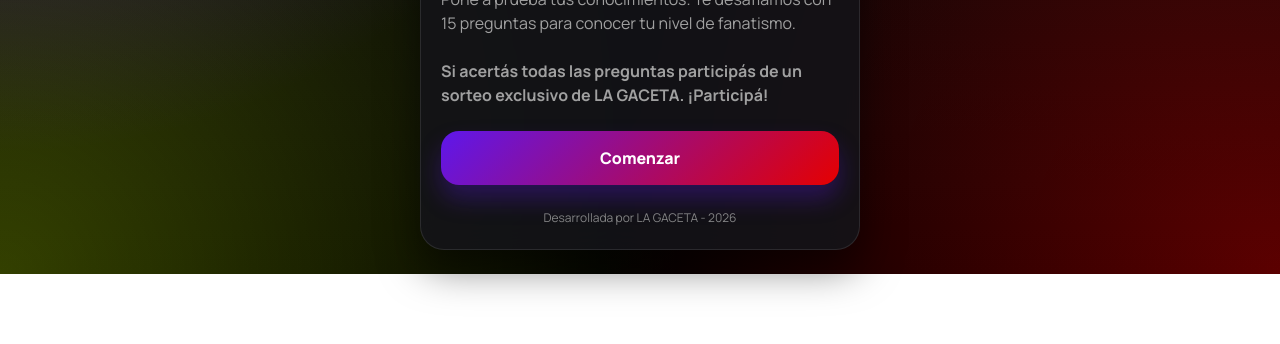
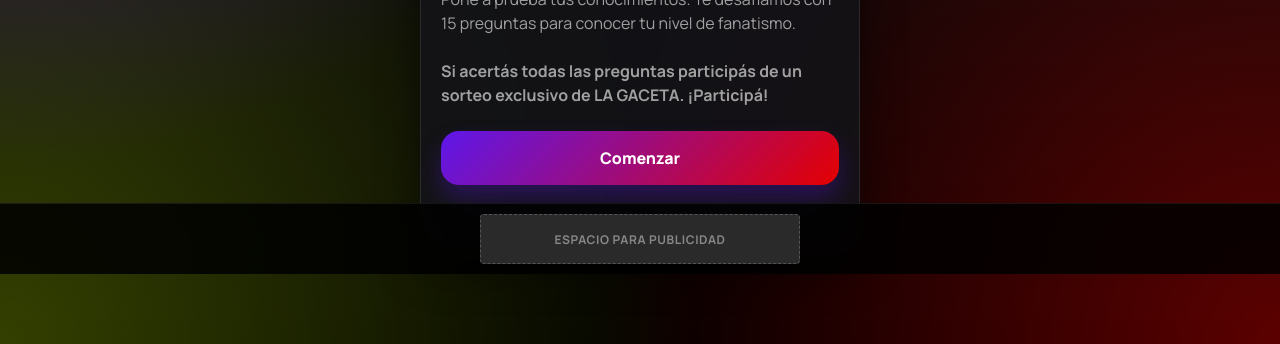
Before and after one commit to jphamada/trivia-mundial, a website: page index.html in a window 1280 px wide. Shown: the part 526-870 px from the top of the page. Before the commit the page ends 800 px from the top, so only its background shows below. Drawn offline with Linux system fonts and the light colour scheme.

Commit message:
Añadir banner simulado de publicidad (320x50)

```diff
--- a/index.html
+++ b/index.html
@@ -115,6 +115,12 @@
         </section>
     </main>
 
+    <div class="ad-banner-container" aria-hidden="true">
+        <div class="ad-banner">
+            <span>Espacio para publicidad</span>
+        </div>
+    </div>
+
     <script src="script.js"></script>
 </body>
 
--- a/styles.css
+++ b/styles.css
@@ -42,7 +42,7 @@ select {
 
 .app-shell {
     min-height: 100dvh;
-    padding: 16px;
+    padding: 16px 16px 86px 16px;
     display: flex;
     align-items: stretch;
     justify-content: center;
@@ -295,7 +295,7 @@ h2 {
 
 @media (min-width: 700px) {
     .app-shell {
-        padding: 24px;
+        padding: 24px 24px 94px 24px;
     }
 
     .screen {
@@ -311,3 +311,34 @@ h2 {
     margin-bottom: 0;
     opacity: 0.8;
 }
+
+/* Ad Banner */
+.ad-banner-container {
+    position: fixed;
+    bottom: 0;
+    left: 0;
+    width: 100%;
+    background: rgba(0, 0, 0, 0.85);
+    backdrop-filter: blur(12px);
+    display: flex;
+    justify-content: center;
+    padding: 10px 0;
+    z-index: 1000;
+    border-top: 1px solid rgba(255, 255, 255, 0.08);
+}
+
+.ad-banner {
+    width: 320px;
+    height: 50px;
+    background-color: #2a2a2a;
+    color: #888;
+    display: flex;
+    align-items: center;
+    justify-content: center;
+    font-size: 0.75rem;
+    font-weight: 700;
+    text-transform: uppercase;
+    letter-spacing: 0.05em;
+    border-radius: 4px;
+    border: 1px dashed #555;
+}
```
